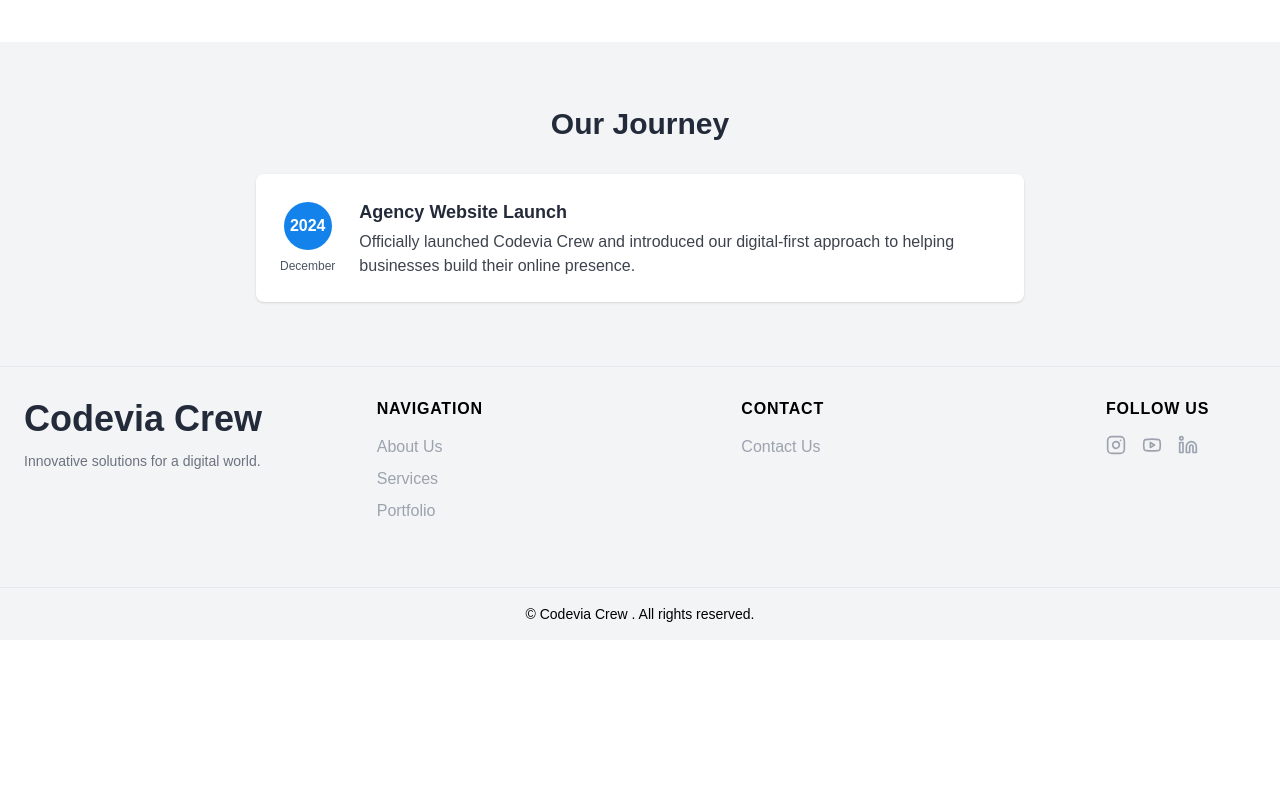
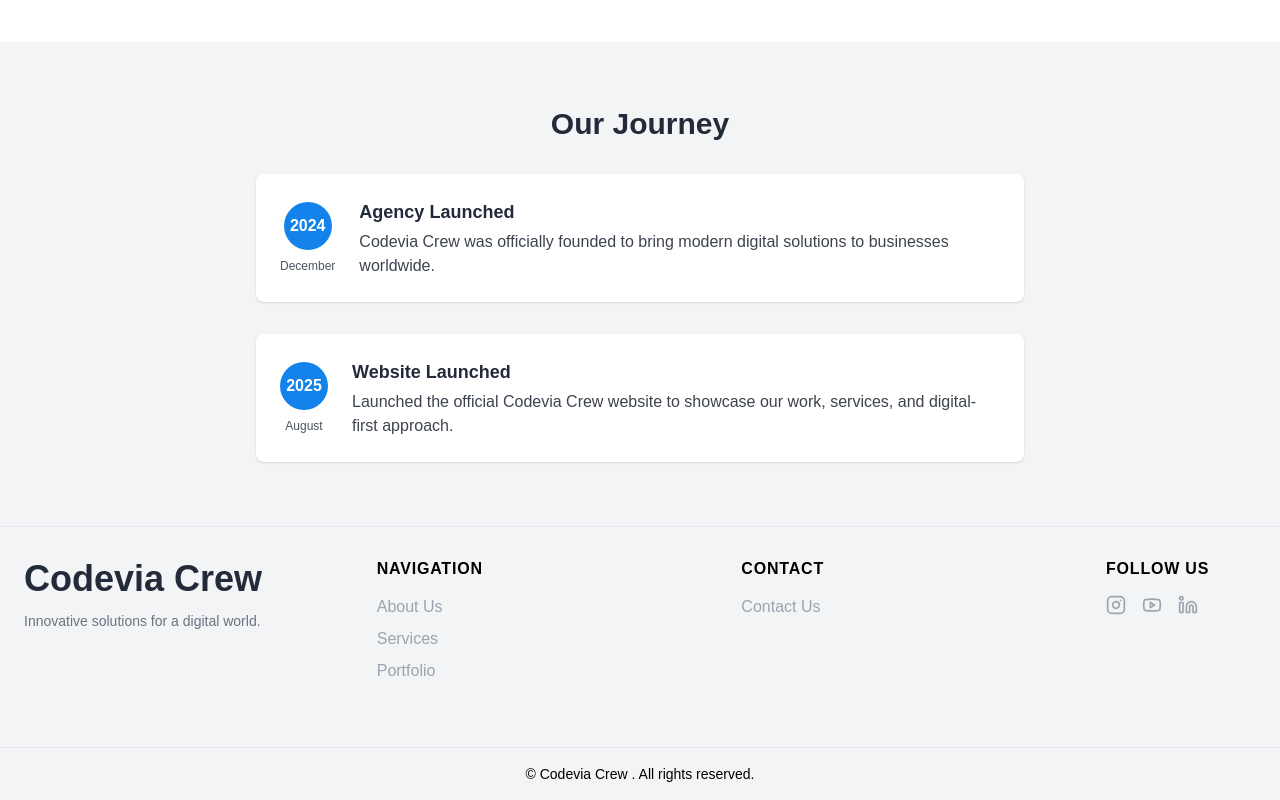
Before and after one commit to codeviacrewofficials/Codevia-Crew, a Next.js app in the folder codevia-crew/: page /about in a window 1280 px wide. Shown: the part 1662-2462 px from the top of the page. Before the commit the page ends 2302 px from the top, so only its background shows below. Built offline with nearby package versions, Linux system fonts and the light colour scheme; what @ant-design/nextjs-registry would draw is missing.

Commit message:
Update aboutpage.jsx

```diff
--- a/codevia-crew/src/components/aboutpage.jsx
+++ b/codevia-crew/src/components/aboutpage.jsx
@@ -113,16 +113,34 @@ export default function About() {
         <h2 className="text-[#232B3A] dark:text-white text-3xl font-bold font-inter mb-8">Our Journey</h2>
         <div className="w-full max-w-3xl flex flex-col gap-8 items-center">
           {/* Timeline Step */}
+          {/* December 2024 - Agency Launch */}
 <div className="w-full flex flex-col md:flex-row items-center gap-6 bg-white dark:bg-[#1A202C] rounded-lg p-6 shadow">
   <div className="flex-shrink-0 flex flex-col items-center">
     <div className="w-12 h-12 bg-[#1383EB] text-white flex items-center justify-center rounded-full text-l font-bold font-inter mb-2">2024</div>
     <span className="text-[#4B5563] dark:text-[#A0AEC0] text-xs font-inter">December</span>
   </div>
   <div className="flex-1">
-              <h3 className="text-[#232B3A] dark:text-white text-lg font-bold font-inter mb-1">Agency Website Launch</h3>
-              <p className="text-[#3d434e] dark:text-[#A0AEC0] text-base font-inter">Officially launched Codevia Crew and introduced our digital-first approach to helping businesses build their online presence.</p>
+    <h3 className="text-[#232B3A] dark:text-white text-lg font-bold font-inter mb-1">Agency Launched</h3>
+    <p className="text-[#3d434e] dark:text-[#A0AEC0] text-base font-inter">
+      Codevia Crew was officially founded to bring modern digital solutions to businesses worldwide.
+    </p>
   </div>
 </div>
+
+{/* August 2025 - Website Launch */}
+<div className="w-full flex flex-col md:flex-row items-center gap-6 bg-white dark:bg-[#1A202C] rounded-lg p-6 shadow">
+  <div className="flex-shrink-0 flex flex-col items-center">
+    <div className="w-12 h-12 bg-[#1383EB] text-white flex items-center justify-center rounded-full text-l font-bold font-inter mb-2">2025</div>
+    <span className="text-[#4B5563] dark:text-[#A0AEC0] text-xs font-inter">August</span>
+  </div>
+  <div className="flex-1">
+    <h3 className="text-[#232B3A] dark:text-white text-lg font-bold font-inter mb-1">Website Launched</h3>
+    <p className="text-[#3d434e] dark:text-[#A0AEC0] text-base font-inter">
+      Launched the official Codevia Crew website to showcase our work, services, and digital-first approach.
+    </p>
+  </div>
+</div>
+
         </div>
       </section>
     </div>
```
Lines whose indentation alone changed are shown as unchanged.
